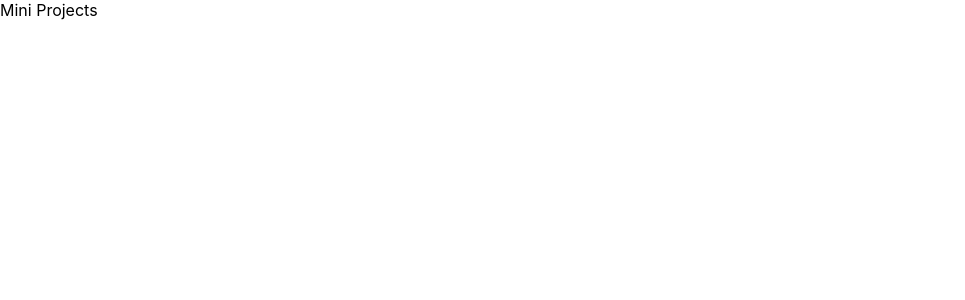
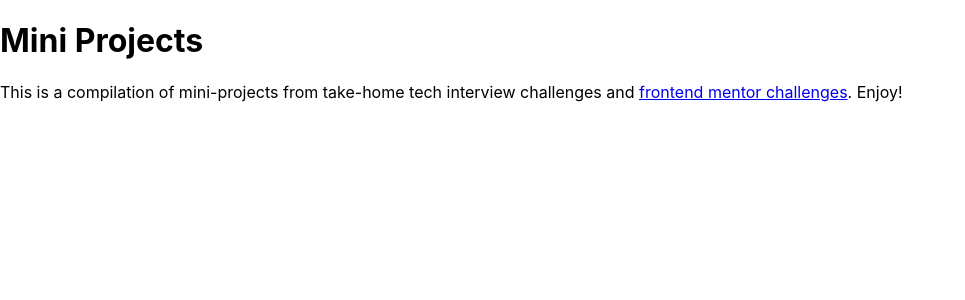
Before and after one commit to lchan217/mini-projects, a React (Create React App) app: page / in a window 1280 px wide. Shown: the top 300 px of the page, without its empty margins (0-965 px from the left). Built offline with nearby package versions, Linux system fonts and the light colour scheme.

Commit message:
add intro page

```diff
--- a/src/App.js
+++ b/src/App.js
@@ -2,7 +2,23 @@ import React from "react";
 import "./App.css";
 
 function App() {
-  return <div className='App'>Mini Projects</div>;
+  return (
+    <div className='App'>
+      <h1>Mini Projects</h1>
+      <p>
+        This is a compilation of mini-projects from take-home tech interview
+        challenges and {""}
+        <a
+          href='https://www.frontendmentor.io/challenges'
+          rel='noopener noreferrer'
+          target='_blank'
+        >
+          frontend mentor challenges
+        </a>
+        . Enjoy!
+      </p>
+    </div>
+  );
 }
 
 export default App;
```
